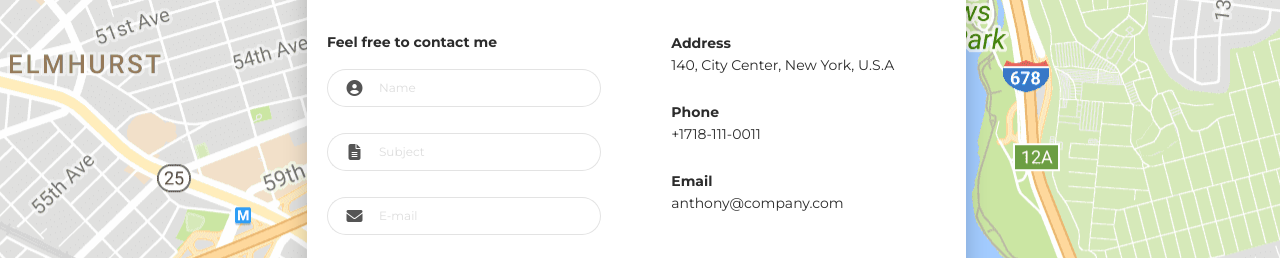
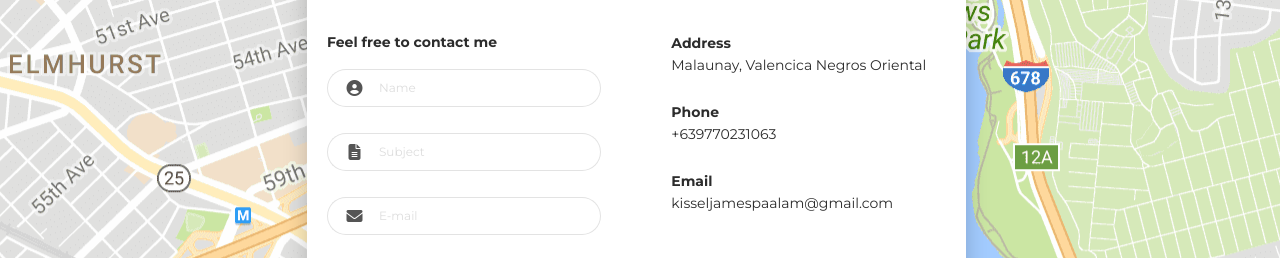
Before and after one commit to paalaman46/contact.kiningkoy.live, a plain HTML site: page index.html in a window 1280 px wide. Shown: the part 309-567 px from the top of the page. Drawn offline with Linux system fonts and the light colour scheme.

Commit message:
Update index.html

```diff
--- a/index.html
+++ b/index.html
@@ -83,11 +83,11 @@
                       <div class="col-md-6">
                         <div class="card-body">
                           <p class="mb-0"><strong>Address </strong></p>
-                          <p class="pb-2">140, City Center, New York, U.S.A</p>
+                          <p class="pb-2">Malaunay, Valencica Negros Oriental</p>
                           <p class="mb-0"><strong>Phone</strong></p>
-                          <p class="pb-2">+1718-111-0011</p>
+                          <p class="pb-2">+639770231063</p>
                           <p class="mb-0"><strong>Email</strong></p>
-                          <p>anthony@company.com</p>
+                          <p>kisseljamespaalam@gmail.com</p>
                         </div>
                       </div>
                     </div>
```
